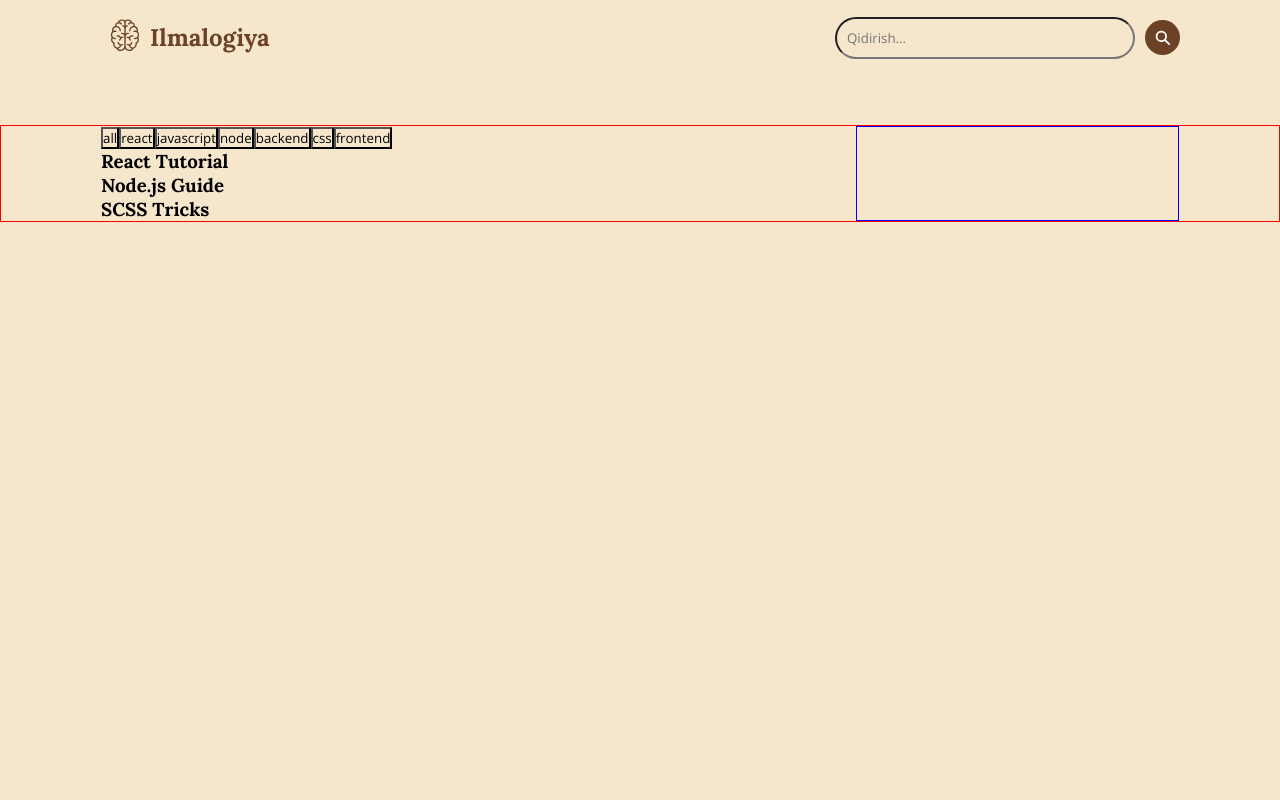
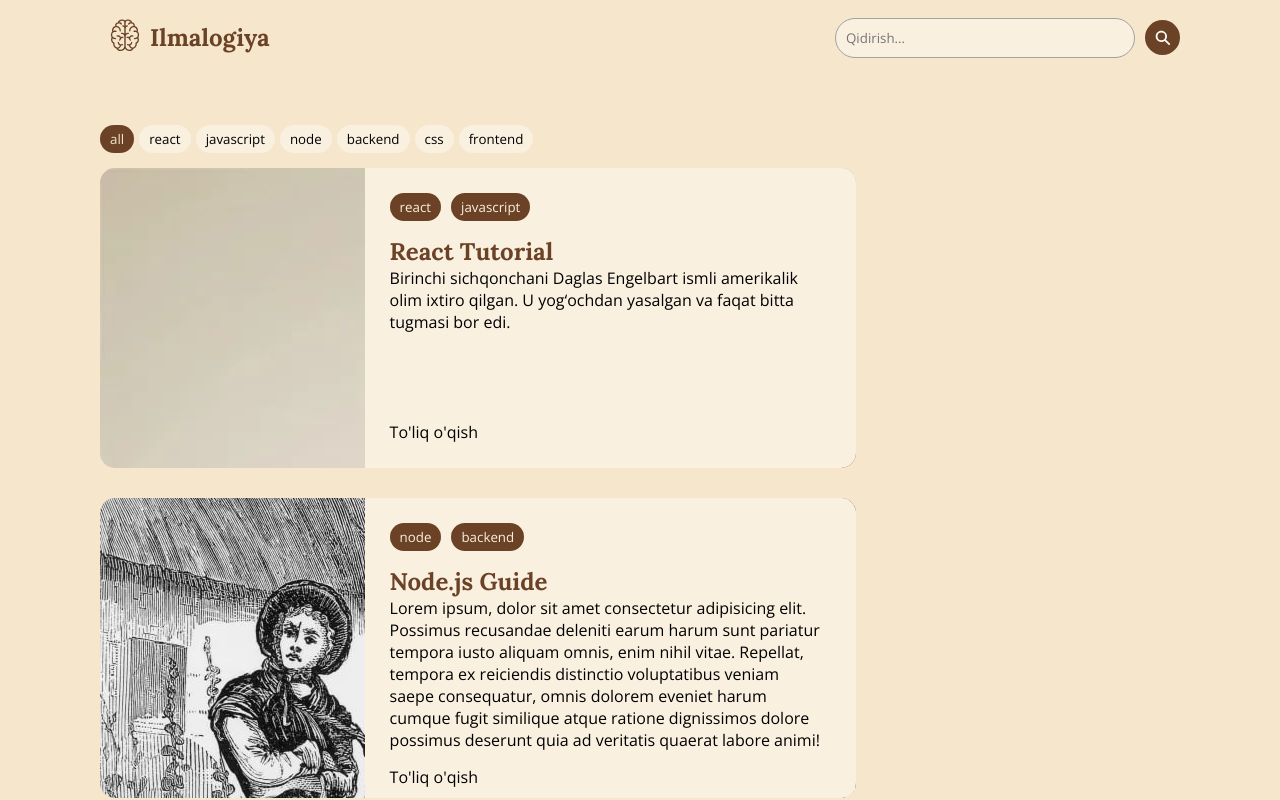
Before and after one commit to newNASA/ilmalogiya, a React (Create React App) app: page / in a window 1280 px wide. Shown: the top 800 px of the page. Built offline with nearby package versions, Linux system fonts and the light colour scheme.

Commit message:
Add styles for tags component with active state and button styling

```diff
--- a/src/components/main-section/main_section.jsx
+++ b/src/components/main-section/main_section.jsx
@@ -4,13 +4,16 @@ import { useState } from "react";
 import Tags from "../tags/tags";
 import Posts from "../posts/posts";
 
+import image1 from "../../assets/post_imgs/i.png"
+import image2 from "../../assets/post_imgs/image.png"
+
 const MainSection = () => {
     const [selectedTag, setSelectedTag] = useState("all");
 
     const posts = [
-        { id: 1, title: "React Tutorial", tags: ["react", "javascript"] },
-        { id: 2, title: "Node.js Guide", tags: ["node", "backend"] },
-        { id: 3, title: "SCSS Tricks", tags: ["css", "frontend"] },
+        { id: 1, img: image1, title: "React Tutorial", description: "Birinchi sichqonchani Daglas Engelbart ismli amerikalik olim ixtiro qilgan. U yog‘ochdan yasalgan va faqat bitta tugmasi bor edi. ", tags: ["react", "javascript"] },
+        { id: 2, img: image2, title: "Node.js Guide", description: "Lorem ipsum, dolor sit amet consectetur adipisicing elit. Possimus recusandae deleniti earum harum sunt pariatur tempora iusto aliquam omnis, enim nihil vitae. Repellat, tempora ex reiciendis distinctio voluptatibus veniam saepe consequatur, omnis dolorem eveniet harum cumque fugit similique atque ratione dignissimos dolore possimus deserunt quia ad veritatis quaerat labore animi!", tags: ["node", "backend"] },
+        { id: 3, title: "SCSS Tricks", description: "Lorem ipsum, dolor sit amet consectetur adipisicing elit. Possimus recusandae deleniti earum harum sunt pariatur tempora iusto aliquam omnis, enim nihil vitae. Repellat, tempora ex reiciendis distinctio voluptatibus veniam saepe consequatur, omnis dolorem eveniet harum cumque fugit similique atque ratione dignissimos dolore possimus deserunt quia ad veritatis quaerat labore animi!", tags: ["css", "frontend"] },
     ];
 
     const filteredPosts =
@@ -21,7 +24,7 @@ const MainSection = () => {
     return (
         <section className="main-section">
             <div className="left">
-                <Tags setSelectedTag={setSelectedTag} />
+                <Tags selectedTag={selectedTag} setSelectedTag={setSelectedTag} />
                 <Posts posts={filteredPosts} />
             </div>
             <div className="right"></div>
--- a/src/components/main-section/main_section.scss
+++ b/src/components/main-section/main_section.scss
@@ -1,14 +1,13 @@
 .main-section{
-    border: 1px solid red;
     margin-top: 50px;
     padding: 0 100px;
     display: flex;
     .left{
         width: 70%;
+        // border: 1px solid red;
     }
 
     .right{
         width: 30%;
-        border: 1px solid blue;
     }
 }
--- a/src/components/navbar/navbar.scss
+++ b/src/components/navbar/navbar.scss
@@ -33,6 +33,8 @@ nav {
             width: 300px;
             padding: 10px;
             border-radius: 50pc;
+            border: 1px solid var(--grey);
+            background-color: var(--light-brown);
         }
 
         button {
@@ -54,5 +56,4 @@ nav {
             }
         }
     }
-
 }
--- a/src/components/posts/posts.jsx
+++ b/src/components/posts/posts.jsx
@@ -1,8 +1,41 @@
+import { Link } from "react-router-dom";
+import "./posts.scss";
+
 const Posts = ({ posts }) => {
   return (
-    <div>
+    <div className="posts">
       {posts.length > 0 ? (
-        posts.map((post) => <h3 key={post.id}>{post.title}</h3>)
+        posts.map((post) => {
+          const hasImg = !!post.img;
+          return (
+            <div
+              className={`post_item${hasImg ? "" : " post_item--noimg"}`}
+              key={post.id || post.title}
+            >
+              {hasImg && (
+                <div className="post_left">
+                  <img src={post.img} alt="" />
+                </div>
+              )}
+              <div className="post_right">
+                <div className="post_tags">
+                  {post.tags.map((tag) => (
+                    <button key={tag} className="">{tag}</button>
+                  ))}
+                </div>
+                <div className="post_text">
+                  <Link to={`/posts/${post.id}`}>
+                    <h1>{post.title}</h1>
+                  </Link>
+                  <p>{post.description}</p>
+                </div>
+                <div className="post_link">
+                  <Link to={`/posts/${post.id}`}>To'liq o'qish</Link>
+                </div>
+              </div>
+            </div>
+          );
+        })
       ) : (
         <p>No posts found</p>
       )}
--- a/src/components/posts/posts.scss
+++ b/src/components/posts/posts.scss
@@ -0,0 +1,62 @@
+.posts {
+    margin-top: 15px;
+    display: flex;
+    flex-direction: column;
+    gap: 30px;
+
+    .post_item--noimg {
+        width: 100%;
+        .post_right{
+            width: 100% !important;
+        }
+    }
+
+    .post_item {
+        width: 100%;
+        display: flex;
+        max-height: 300px;
+        overflow: hidden;
+        border-radius: 15px;
+
+        .post_left {
+            width: 35%;
+            // height: 100%;
+        }
+
+        .post_right {
+            background-color: var(--light-brown);
+            width: 65%;
+            display: flex;
+            flex-direction: column;
+            justify-content: space-between;
+            padding: 25px 35px 25px 25px;
+            gap: 15px;
+
+            .post_tags{
+                display: flex;
+                gap: 10px;
+
+                button{
+                    background-color: var(--accent);
+                    padding: 5px 10px;
+                    border-radius: 50pc;
+                    color: var(--light-brown);
+                    cursor: auto;
+                }
+            }
+
+            .post_text{
+                h1{
+                    color: var(--accent);
+                    &:hover{
+                        text-decoration: underline;
+                    }
+                }
+            }
+
+            .post_text {
+                flex: 1;
+            }
+        }
+    }
+}
--- a/src/components/tags/tags.jsx
+++ b/src/components/tags/tags.jsx
@@ -1,10 +1,12 @@
-const Tags = ({ setSelectedTag }) => {
+import "./tags.scss";
+
+const Tags = ({ selectedTag, setSelectedTag }) => {
   const tags = ["all", "react", "javascript", "node", "backend", "css", "frontend"];
 
   return (
-    <div>
+    <div className="tags">
       {tags.map((tag) => (
-        <button key={tag} onClick={() => setSelectedTag(tag)}>
+        <button key={tag} onClick={() => setSelectedTag(tag)} className={selectedTag === tag ? "active" : ""}>
           {tag}
         </button>
       ))}
--- /dev/null
+++ b/src/components/tags/tags.scss
@@ -0,0 +1,17 @@
+.tags {
+    display: flex;
+    gap: 5px;
+
+    .active{
+        background-color: var(--accent);
+        color: var(--background);
+    }
+
+    button {
+        padding: 5px 10px;
+        background-color: var(--light-brown);
+        border-radius: 50pc;
+        text-align: center;
+        transition: 0.3s;
+    }
+}
--- a/src/index.css
+++ b/src/index.css
@@ -3,14 +3,19 @@
   padding: 0;
   box-sizing: border-box;
   font-family: 'Open Sans', sans-serif;
+}
+
+body{
   background-color: var(--background);
 }
 
 :root {
-  --background: #f5e6cc;
+  --background: #F5E6CC;
   --text: #1c1c1c;
   --accent: #6b4226;
   --hover: #c49b63;
+  --light-brown:#F9F0E0;
+  --grey: rgb(162, 162, 162);
 }
 
 h1, h2, h3, h4, h5, h6 {
@@ -24,4 +29,11 @@ a {
 
 input{
   outline: none;
+  border: none;
 }
+
+button{
+  cursor: pointer;
+  border: none;
+  background: none;
+}
```
Also changed, not shown: src/assets/post_imgs/i.png (added), src/assets/post_imgs/image.png (added).
